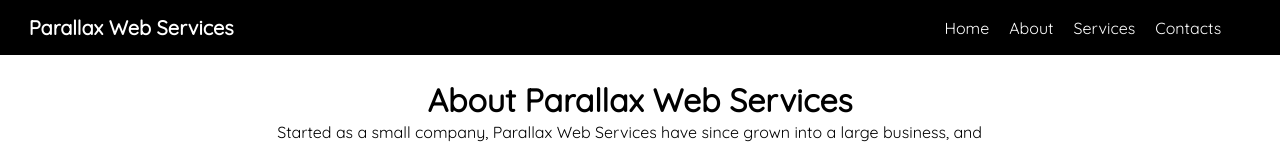
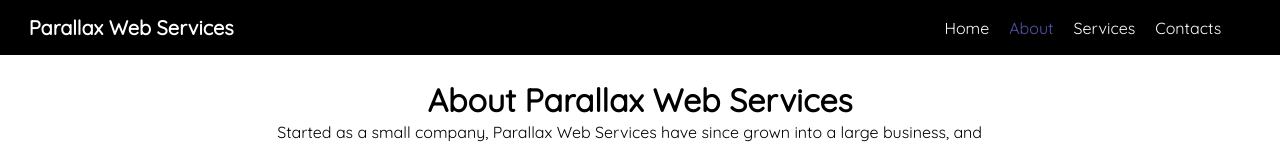
Before and after one commit to lowe25/Company-website, a React (Create React App) app: page /about in a window 1280 px wide. Shown: the top 150 px of the page. Built offline with nearby package versions, Linux system fonts and the light colour scheme.

Commit message:
Navbar hover and active added

```diff
--- a/src/components/navbar.js
+++ b/src/components/navbar.js
@@ -13,14 +13,14 @@ function Navbar() {
           <NavLink to="/" className="nav-links1">
             <li>Home</li>
           </NavLink>
-          <NavLink to="/about" className="nav-links1">
+          <NavLink activeStyle={{ color:'#5754a8' }} to="/about" className="nav-links1">
             <li>About</li>
           </NavLink>
 
-          <NavLink to="/services" className="nav-links1">
+          <NavLink activeStyle={{ color:'#5754a8' }} to="/services" className="nav-links1">
             <li>Services</li>
           </NavLink>
-          <NavLink to="/contacts" className="nav-links1">
+          <NavLink activeStyle={{ color:'#5754a8' }} to="/contacts" className="nav-links1">
             <li>Contacts</li>
           </NavLink>
         </ul>
--- a/src/styles/components/navbar.scss
+++ b/src/styles/components/navbar.scss
@@ -31,6 +31,9 @@
     font-family: $font-quick;
   }
 
+  .nav-links1:hover{
+    color:red;
+  }
 
   .burger-menu {
     display: none;
```
